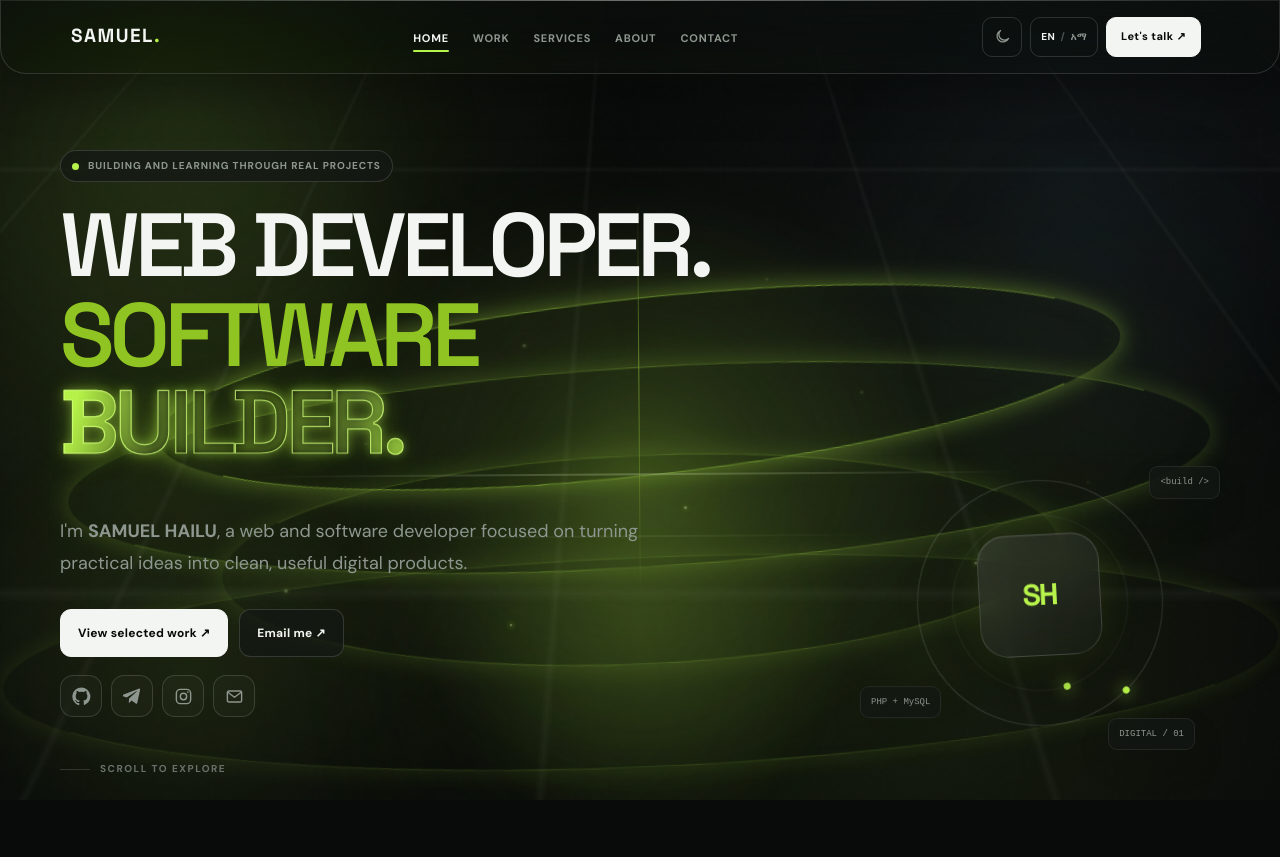
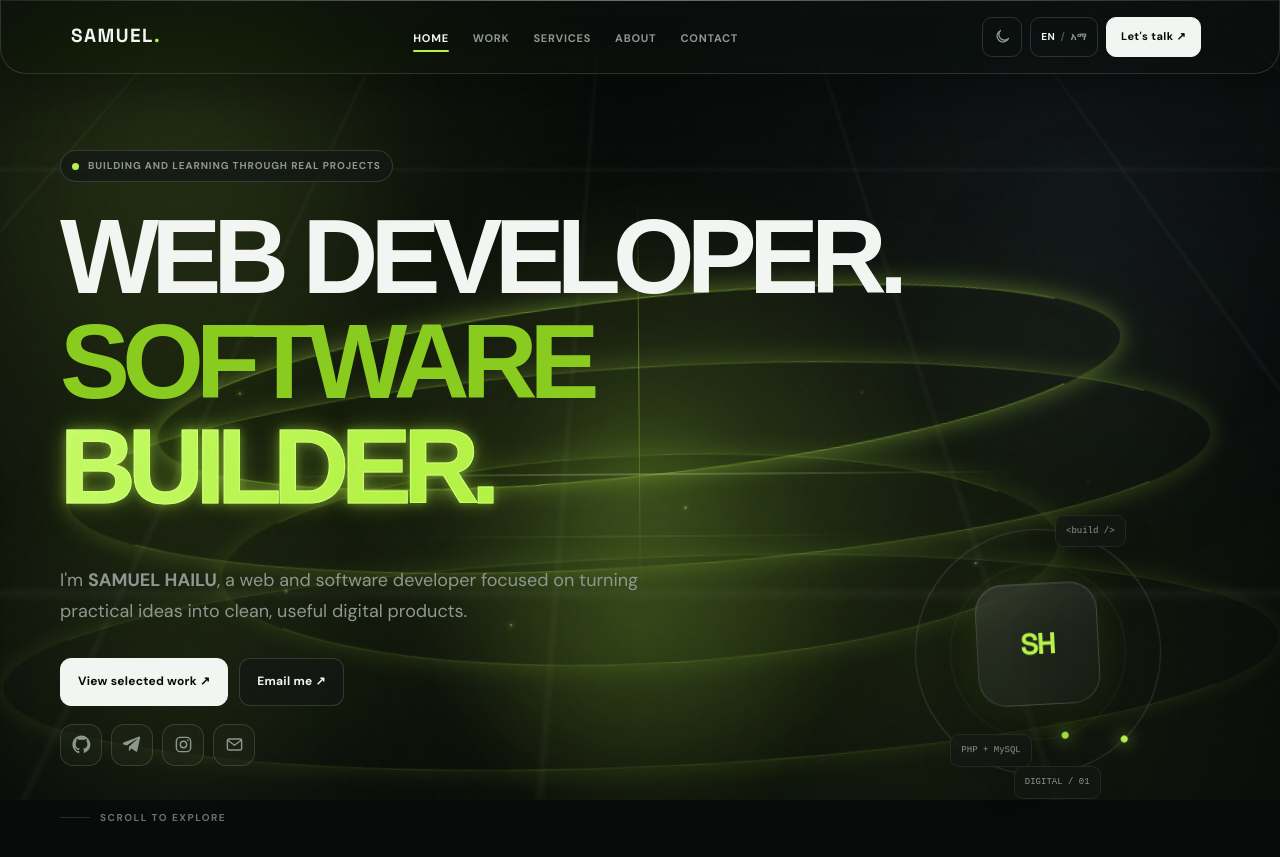
Before and after one commit to samicodes-hub/samicodes.github.io, a plain HTML site: page index.html in a window 1280 px wide. Shown: the top 857 px of the page. Drawn offline with Linux system fonts and the light colour scheme.

Commit message:
Update index.html

```diff
--- a/index.html
+++ b/index.html
@@ -535,39 +535,26 @@
       background: var(--accent);
       box-shadow: 0 0 16px var(--accent-glow);
     }
-
-    .hero h1 {
-      font-family: "Space Grotesk", sans-serif;
-      max-width: 820px;
-      font-size: clamp(52px, 7vw, 90px);
-      line-height: .88;
-      letter-spacing: -5px;
-      font-weight: 600;
-    }
-
-    .hero h1 .accent { color: var(--accent-deep); }
-    .hero h1 .outline {
-      position: relative;
-      display: inline-block;
-      color: var(--accent-deep);
-      -webkit-text-fill-color: transparent;
-      -webkit-text-stroke: 1px color-mix(in srgb, var(--accent-deep), var(--line-strong) 35%);
-      background-image: linear-gradient(110deg,
-        #679900 0%,
-        #8fd63a 24%,
-        #dff7a3 44%,
-        #77b900 56%,
-        #b6ec57 76%,
-        #679900 100%
-      );
-      background-size: 260% 100%;
-      background-position: 0% 50%;
-      -webkit-background-clip: text;
-      background-clip: text;
-      animation: builderGradient 3.8s ease-in-out infinite, builderFloat 3.8s ease-in-out infinite;
-      will-change: background-position, transform;
-      text-shadow: 0 0 24px rgba(119,185,0,.22);
-    }
+.hero h1 {
+    font-family: "Sora", sans-serif;
+    font-size: clamp(58px, 8.2vw, 108px);
+    font-weight: 800;
+    line-height: .98;
+    letter-spacing: -.075em;
+    text-transform: uppercase;
+    max-width: 1000px;
+}
+
+.hero h1 .accent {
+    color: #8acb1f;
+}
+
+.hero h1 .outline {
+    font-family: "Sora", sans-serif;
+    font-weight: 800;
+    -webkit-text-stroke: 1.5px #a8e84c;
+    text-shadow: 0 0 18px rgba(145, 220, 45, .35);
+}
     html[data-theme="dark"] .hero h1 .outline {
       color: #cfff7a;
       -webkit-text-fill-color: transparent;
```
